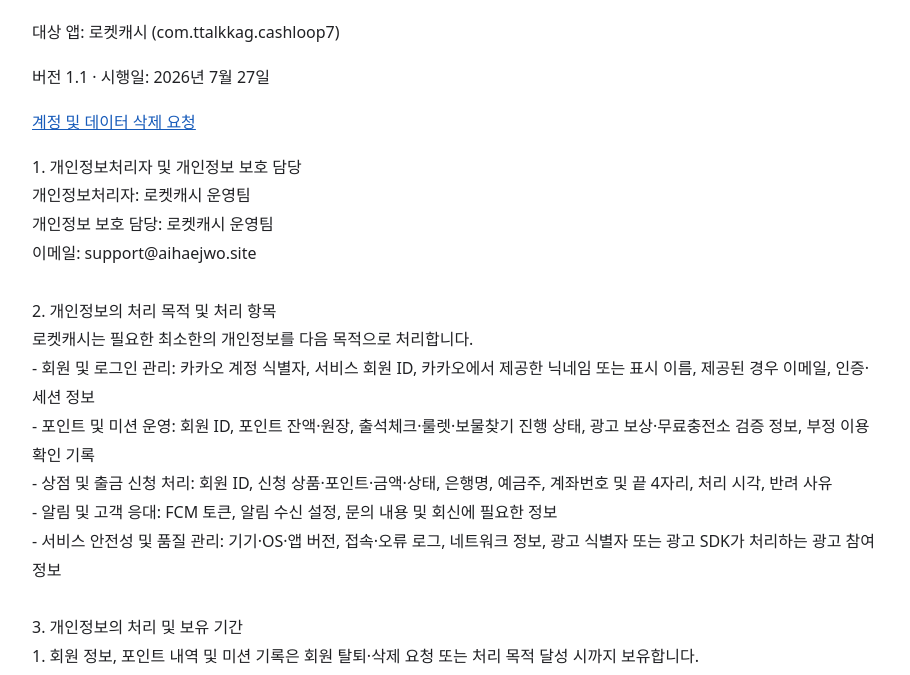
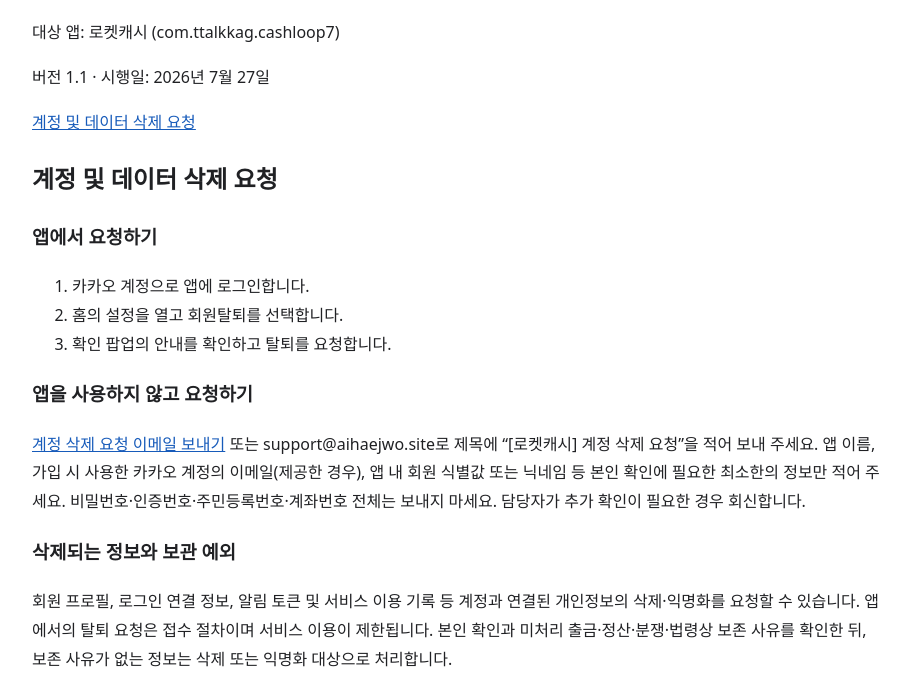
Before and after one commit to aiHaejwo/aihaejwo.github.io, a plain HTML site: page www/ttalkkag/privacy_policy_loop7.html in a window 1280 px wide. Shown: the part 88-763 px from the top of the page, without its empty margins (183-1093 px from the left). Drawn offline with Linux system fonts and the light colour scheme.

Commit message:
Add direct account deletion instructions to each app privacy policy

```diff
--- a/www/ttalkkag/privacy_policy_loop7.html
+++ b/www/ttalkkag/privacy_policy_loop7.html
@@ -1,7 +1,14 @@
 <!doctype html>
 <html lang="ko"><head><meta charset="utf-8"><meta name="viewport" content="width=device-width, initial-scale=1"><title>로켓캐시 개인정보처리방침</title>
 <style>body{font:16px/1.8 system-ui,sans-serif;max-width:850px;margin:40px auto;padding:0 24px;color:#202124}a{color:#175bba}pre{white-space:pre-wrap;font:inherit}h1{line-height:1.4}</style></head><body><main><h1>로켓캐시 개인정보처리방침</h1><p>대상 앱: 로켓캐시 (com.ttalkkag.cashloop7)</p>
-<p>버전 1.1 · 시행일: 2026년 7월 27일</p><p><a href="https://aihaejwo.site/www/ttalkkag/delete_account_loop7.html">계정 및 데이터 삭제 요청</a></p>
+<p>버전 1.1 · 시행일: 2026년 7월 27일</p><p><a href="#account-deletion">계정 및 데이터 삭제 요청</a></p>
+<section id="account-deletion" aria-labelledby="account-deletion-title">
+<h2 id="account-deletion-title">계정 및 데이터 삭제 요청</h2>
+<h3>앱에서 요청하기</h3><ol><li>카카오 계정으로 앱에 로그인합니다.</li><li>홈의 설정을 열고 회원탈퇴를 선택합니다.</li><li>확인 팝업의 안내를 확인하고 탈퇴를 요청합니다.</li></ol>
+<h3>앱을 사용하지 않고 요청하기</h3><p><a href="mailto:support@aihaejwo.site?subject=%5B%EB%A1%9C%EC%BC%93%EC%BA%90%EC%8B%9C%5D%20%EA%B3%84%EC%A0%95%20%EC%82%AD%EC%A0%9C%20%EC%9A%94%EC%B2%AD">계정 삭제 요청 이메일 보내기</a> 또는 support@aihaejwo.site로 제목에 “[로켓캐시] 계정 삭제 요청”을 적어 보내 주세요. 앱 이름, 가입 시 사용한 카카오 계정의 이메일(제공한 경우), 앱 내 회원 식별값 또는 닉네임 등 본인 확인에 필요한 최소한의 정보만 적어 주세요. 비밀번호·인증번호·주민등록번호·계좌번호 전체는 보내지 마세요. 담당자가 추가 확인이 필요한 경우 회신합니다.</p>
+<h3>삭제되는 정보와 보관 예외</h3><p>회원 프로필, 로그인 연결 정보, 알림 토큰 및 서비스 이용 기록 등 계정과 연결된 개인정보의 삭제·익명화를 요청할 수 있습니다. 앱에서의 탈퇴 요청은 접수 절차이며 서비스 이용이 제한됩니다. 본인 확인과 미처리 출금·정산·분쟁·법령상 보존 사유를 확인한 뒤, 보존 사유가 없는 정보는 삭제 또는 익명화 대상으로 처리합니다.</p><p>미처리 출금·정산·분쟁 관련 기록은 해당 처리 완료 시까지, 법령상 보존 대상은 해당 법령에서 정한 기간까지 필요한 범위에서 보관할 수 있습니다. 처리 상태·보관 대상과 기간은 위 이메일로 문의할 수 있습니다. 게스트 데이터는 기기의 앱 데이터를 삭제하면 제거할 수 있습니다.</p>
+</section>
+<h2>개인정보처리방침 전문</h2>
 <pre>1. 개인정보처리자 및 개인정보 보호 담당
 개인정보처리자: 로켓캐시 운영팀
 개인정보 보호 담당: 로켓캐시 운영팀
```
Also changed, not shown: www/ttalkkag/privacy_policy_loop8.html (+8 -1 lines).
